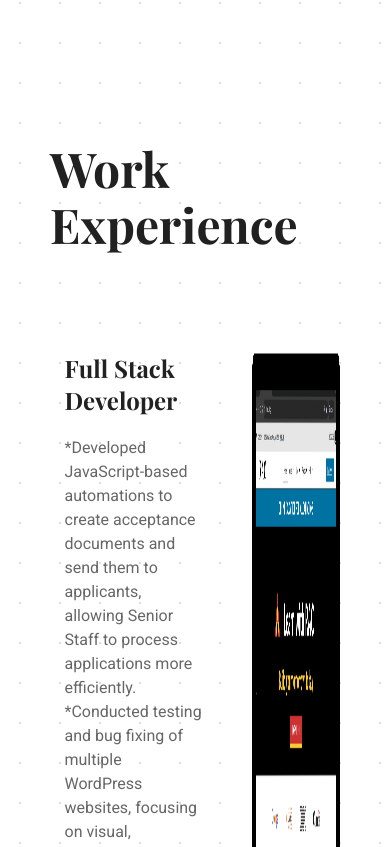
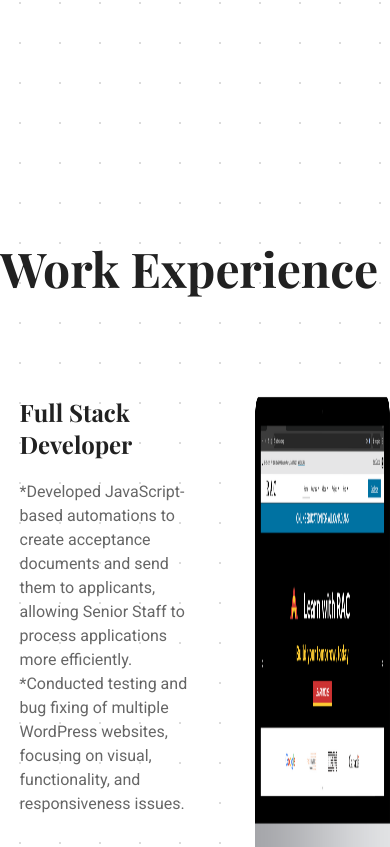
Before and after one commit to kwiskel/kylewiskel.dev, a Next.js app: page / in a window 390 px wide. Shown: the part 2417-3264 px from the top of the page. Built offline with nearby package versions, Linux system fonts and the light colour scheme.

Commit message:
Modified work section margin for all mobile

```diff
--- a/app/ui/WorkSection.tsx
+++ b/app/ui/WorkSection.tsx
@@ -1,4 +1,4 @@
-import { Box, Typography, useTheme } from '@mui/material';
+import { Box, Typography } from '@mui/material';
 import { playfairDisplay } from '@/lib/theme';
 import ProjectCard from './ProjectCard';
 import racMockup from '../../public/work/rac-mockup.png';
@@ -16,7 +16,10 @@ export default function WorkSection({ ref }: props) {
         flexDirection: 'column',
         justifyContent: 'center',
         verticalAlign: 'middle',
-        margin: '0px 50px 200px 50px',
+        margin: {
+          xs: '100px 0px 0px 0px',
+          md: '100px 50px 0px 50px',
+        },
       }}
     >
       <Typography
@@ -30,16 +33,31 @@ export default function WorkSection({ ref }: props) {
       </Typography>
       <ProjectCard
         name='Full Stack Developer'
-        company='Royal Alberta College (Intern)'
+        company='Royal Alberta College'
         date='June 2024 - August 2024'
         location='Edmonton, AB'
         description='*Developed JavaScript-based automations to create acceptance documents and send them to applicants, allowing Senior Staff to process applications more efficiently.
-        *Conducted testing and bug fixing of multiple WordPress websites, focusing on visual, functionality, and responsiveness issues.'
+          *Conducted testing and bug fixing of multiple WordPress websites, focusing on visual, functionality, and responsiveness issues.'
         image={racMockup}
         technologies={['JavaScript', 'WordPress', 'PHP']}
         githubLink=''
         projectLink='https://alberta.college/'
       />
+      {/* <ProjectCard
+        name='Full Stack Developer'
+        company='DishZero'
+        date='May 2023 - August 2024'
+        location='Edmonton, AB'
+        description='* Led development efforts as the sole developer using TypeScript and React to implement new features for the dish borrowing web application in collaboration with non-technical team members.
+          * Configured and deployed an AWS EC2 instance to host the backend, integrated with an Nginx web server and used pm2 to keep the application alive.
+          * Used Material UI to refactor frontend code originally written in HTML and CSS, enhancing code re-usability and ensuring consistency throughout the codebase.
+          * Developed REST API endpoints using Node.js for creating, fetching, and deleting dishes over HTTPS.'
+        image={racMockup}
+        technologies={['React', 'TypeScript', 'Material UI', 'CSS', 'Node.js', 'Amazon EC2']}
+        githubLink='https://github.com/dishzero/DishZero'
+        projectLink='https://app.dishzero.ca/'
+        reverse={true}
+      /> */}
     </Box>
   );
 }
```
